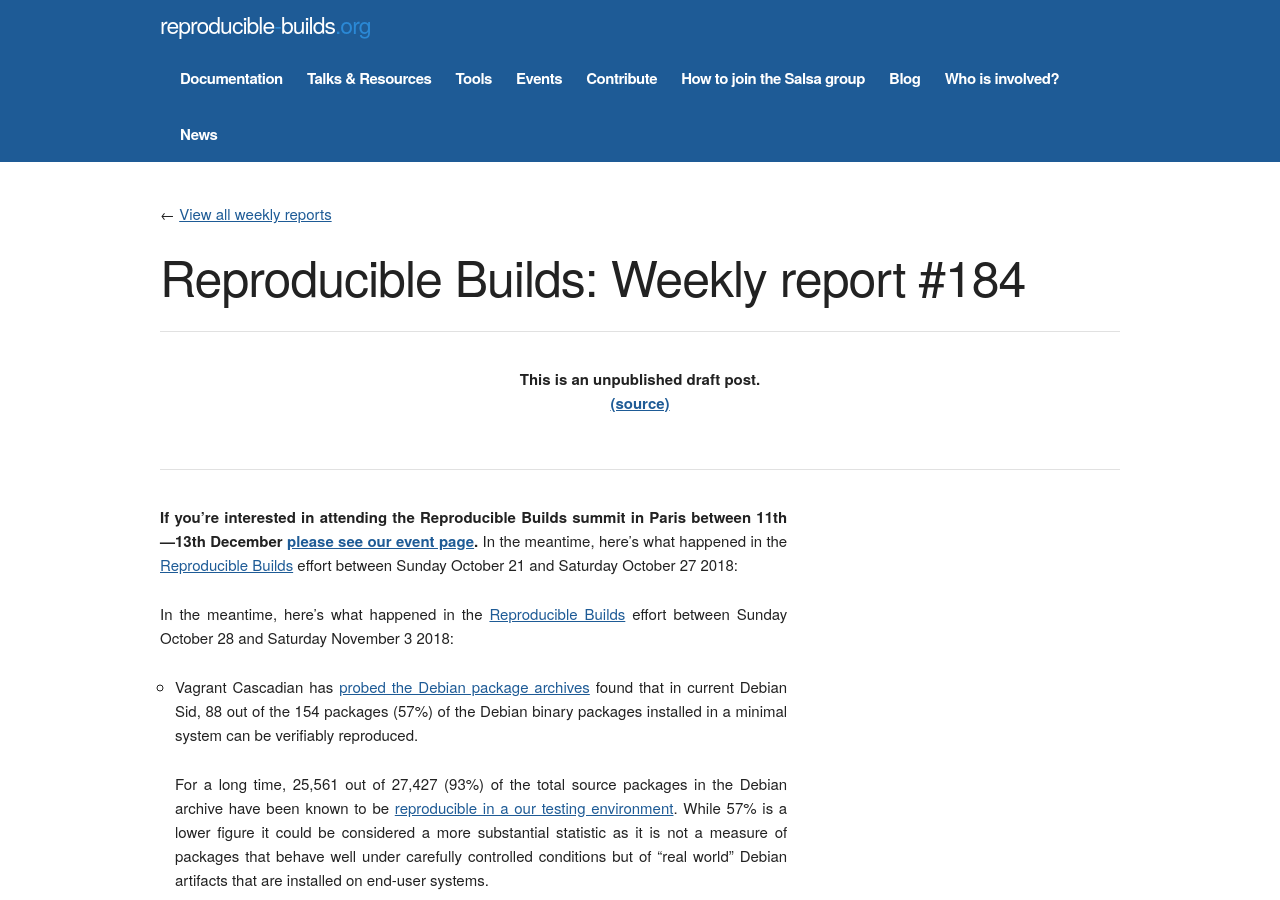
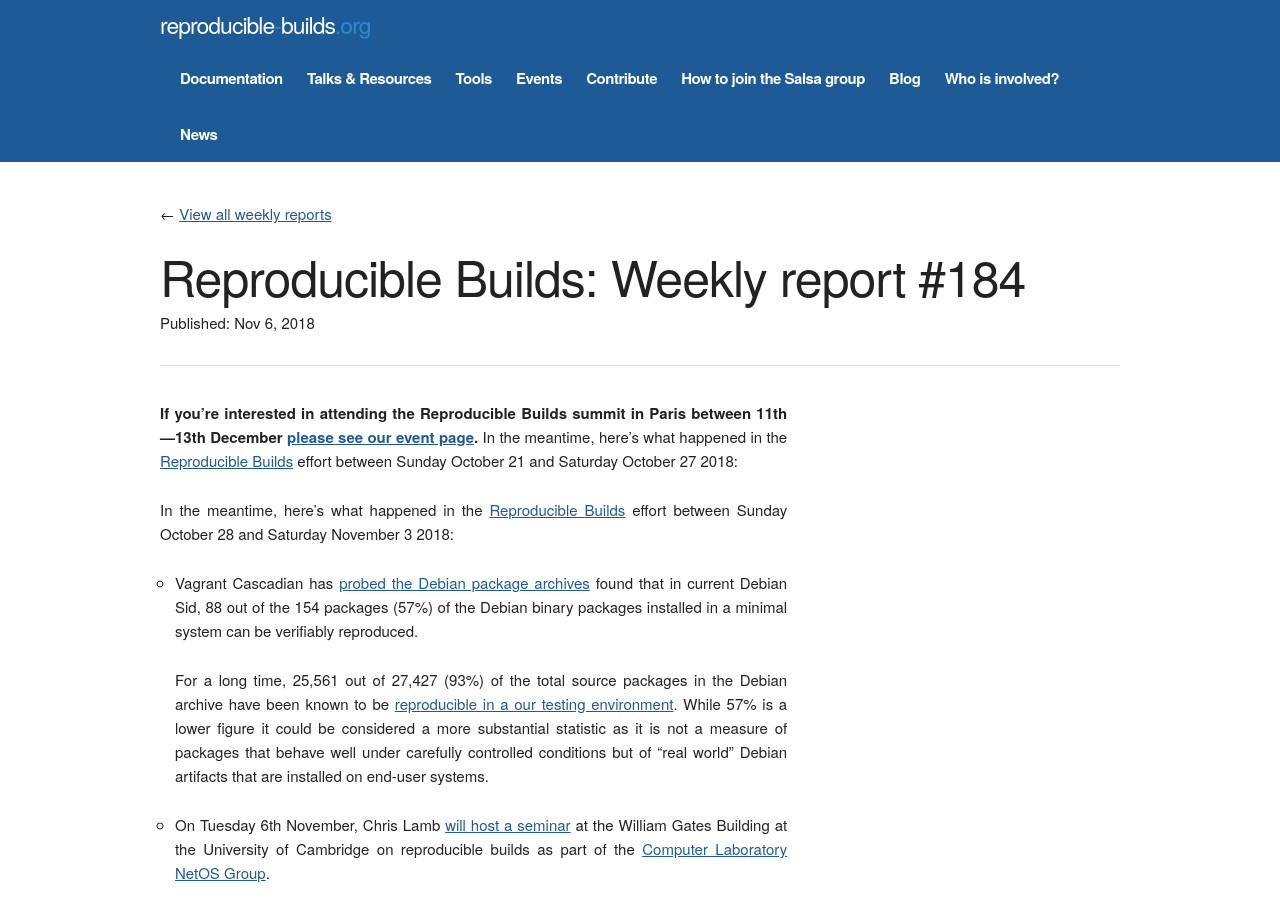
Before and after one commit to prototypefund/reproducible-website, a Jekyll site: the page built from _blog/posts/184.md, in a window 1280 px wide and 900 px high. Built offline with Jekyll 4.4.1, drawn with Linux system fonts in a browser that asks for light colours; some web fonts are replaced.

Commit message:
published as https://reproducible-builds.org/blog/posts/184/

```diff
--- a/_blog/posts/184.md
+++ b/_blog/posts/184.md
@@ -1,6 +1,7 @@
 ---
 layout: blog
 week: 184
+published: 2018-11-06 18:52:52
 ---
 
 **If you're interested in attending the Reproducible Builds summit in Paris between 11th—13th December [please see our event page](https://reproducible-builds.org/events/paris2018/).** In the meantime, here's what happened in the [Reproducible Builds](https://reproducible-builds.org) effort between Sunday October 21 and Saturday October 27 2018:
```
